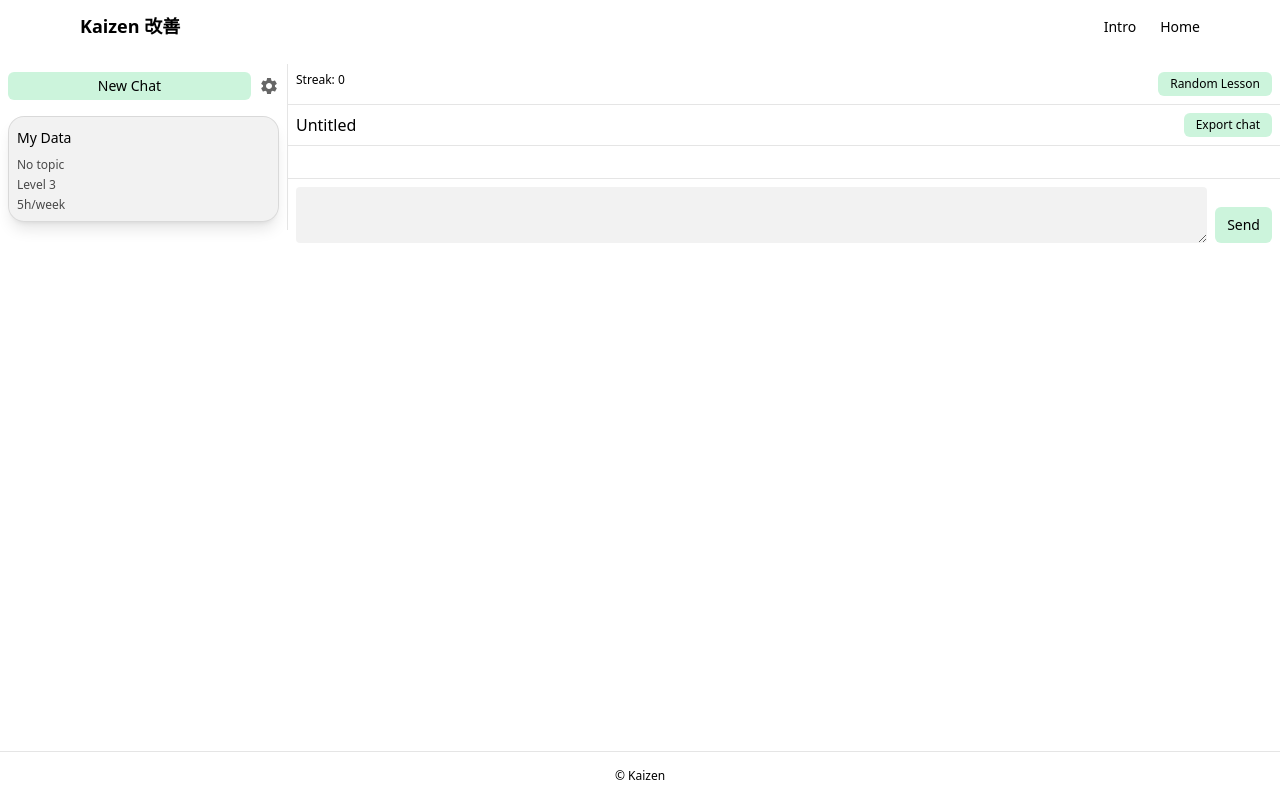
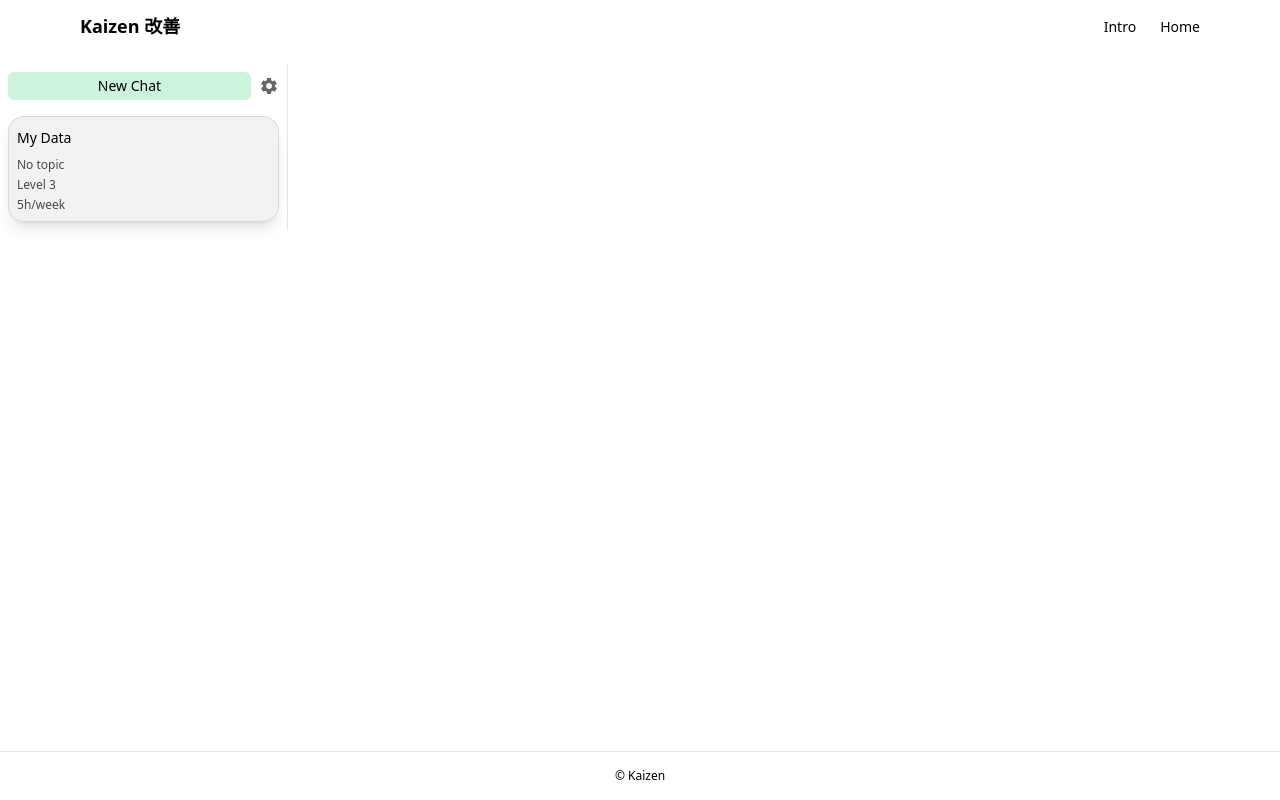
Before and after one commit to NolanEssertaize/portfolio-front, a Next.js app: page /kaizen/home in a window 1280 px wide. Built offline with nearby package versions, Linux system fonts and the light colour scheme.

Commit message:
Changes first page of home

```diff
--- a/src/components/kaizen/ChatHomeShell.tsx
+++ b/src/components/kaizen/ChatHomeShell.tsx
@@ -2,39 +2,19 @@
 import { useEffect, useState } from 'react';
 import { AnimatePresence, motion, useReducedMotion } from 'framer-motion';
 import Sidebar from './Sidebar';
-import ChatPane from './ChatPane';
 import { useKaizen } from './KaizenContext';
-import { buildLessonRequest } from './request';
-import { Button } from './ui';
 import Link from 'next/link';
 import { routes } from './routes';
 
 type Props = { initialThreadId?: string };
 
 export default function ChatHomeShell({ initialThreadId }: Props) {
-  const { profile, messagesByThread, activeThreadId, setActiveThreadId, threads } = useKaizen();
+  const { activeThreadId, setActiveThreadId, threads } = useKaizen();
   const [drawer, setDrawer] = useState(false);
-  const [streak, setStreak] = useState(0);
   const prefersReduced = useReducedMotion();
 
   useEffect(() => { if (initialThreadId) setActiveThreadId(initialThreadId); }, [initialThreadId, setActiveThreadId]);
-  useEffect(() => {
-    const stored = typeof window !== 'undefined' ? localStorage.getItem('kaizen_streak') : null;
-    setStreak(stored ? Number(stored) : 0);
-  }, []);
 
-  const handleGenerate = () => {
-    const req = buildLessonRequest({
-      profile,
-      chatHistory: activeThreadId ? messagesByThread[activeThreadId] || [] : [],
-      sessionId: activeThreadId || crypto.randomUUID(),
-    });
-    console.log('LessonRequest', req);
-    // TODO: fetch('/api/lessons/generate', { method: 'POST', body: JSON.stringify(req) })
-    const next = streak + 1;
-    setStreak(next);
-    try { localStorage.setItem('kaizen_streak', String(next)); } catch {}
-  };
 
   const threadExists = activeThreadId ? threads.some(t => t.id === activeThreadId) : true;
   if (initialThreadId && !threadExists)
@@ -55,13 +35,6 @@ export default function ChatHomeShell({ initialThreadId }: Props) {
           </motion.aside>
         )}
       </AnimatePresence>
-      <div className="flex-1 flex flex-col min-h-0">
-        <div className="flex justify-between p-2 border-b border-black/10">
-          <div className="text-xs">Streak: {streak}</div>
-          <Button onClick={handleGenerate} className="text-xs px-2 py-1">Random Lesson</Button>
-        </div>
-        <ChatPane onOpenSidebar={() => setDrawer(true)} />
-      </div>
     </div>
   );
 }
```
